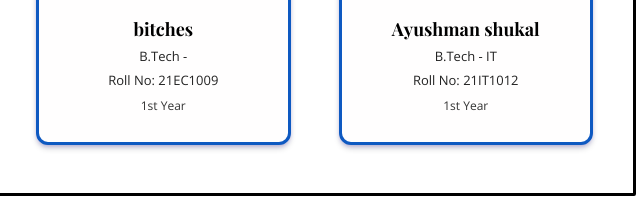
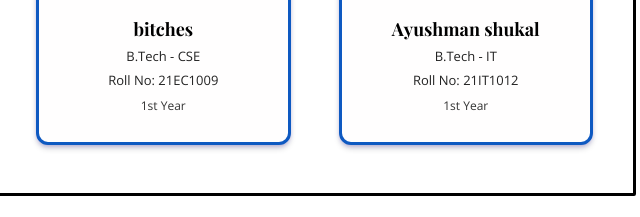
Before and after one commit to bhavishya7001yadav-hash/hello-CSE-16, a plain HTML site: page experiment8.html in a window 1280 px wide. Shown: the part 157-374 px from the top of the page, 628-1268 px from the left. Drawn offline with nearby package versions, Linux system fonts and the light colour scheme.

Commit message:
Add specialization to B.Tech in experiment8.html

```diff
--- a/experiment8.html
+++ b/experiment8.html
@@ -111,7 +111,7 @@
       <div class="card">
         <div class="badge">BC</div>
         <div class="name">bitches </div>
-        <div class="meta">B.Tech - </div>
+        <div class="meta">B.Tech - CSE</div>
         <div class="meta">Roll No: 21EC1009</div>
         <div class="muted">1st Year</div>
       </div>
```
